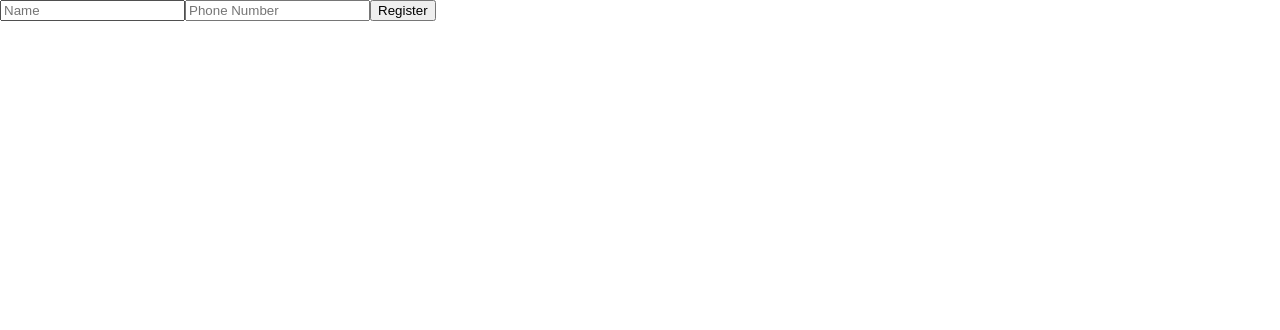
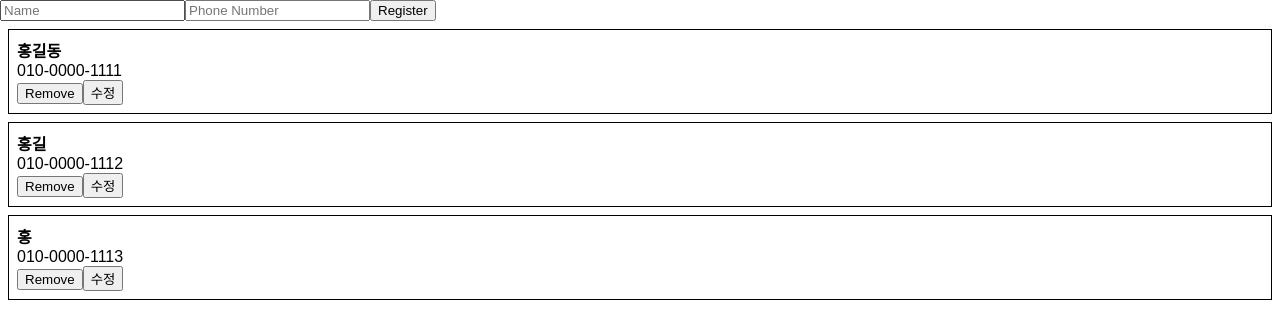
Before and after one commit to bbubbush/react-tutorials, a React (Create React App) app in the folder contact-app/: page / in a window 1280 px wide. Shown: the top 330 px of the page. Built offline with nearby package versions, Linux system fonts and the light colour scheme.

Commit message:
2018-10-06

```diff
--- a/contact-app/src/App.js
+++ b/contact-app/src/App.js
@@ -4,10 +4,27 @@ import PhoneInfoList from './components/PhoneInfoList';
 
 class App extends Component {
 
-  id = 0;
+  id = 3;
 
   state = {
-    information: [],
+    information: [
+      {
+        id: 0,
+        name: '홍길동',
+        phone: '010-0000-1111'
+      },
+      {
+        id: 1,
+        name: '홍길',
+        phone: '010-0000-1112'
+      },
+      {
+        id: 2,
+        name: '홍',
+        phone: '010-0000-1113'
+      }
+
+    ],
   }
 
   handleCreate = (data) => {
--- a/contact-app/src/components/PhoneInfo.js
+++ b/contact-app/src/components/PhoneInfo.js
@@ -6,6 +6,13 @@ class PhoneInfo extends Component{
         name: "",
         phone: "",
     };
+
+    shouldComponentUpdate(nextProps, nextState) {
+        if (this.state !== nextState) {
+            return true;
+        }
+        return this.props.info !== nextProps.info;
+    }
 
 
     handleRemove = () => {
@@ -47,6 +54,7 @@ class PhoneInfo extends Component{
             padding: '8px',
             margin: '8px',
         }
+        console.log('PhoneInfo >>> name: ' + name);
         return(
             <div style={style}>
                 {editing ? (
--- a/contact-app/src/components/PhoneInfoList.js
+++ b/contact-app/src/components/PhoneInfoList.js
@@ -6,6 +6,8 @@ class PhoneInfoList extends Component {
     }
     render() {
         const { data, onRemove, onUpdate } = this.props;
+
+        console.log('PhoneInfoList >>> rendering List: ');
 
         const list = data.map(
             info => (<PhoneInfo
```
